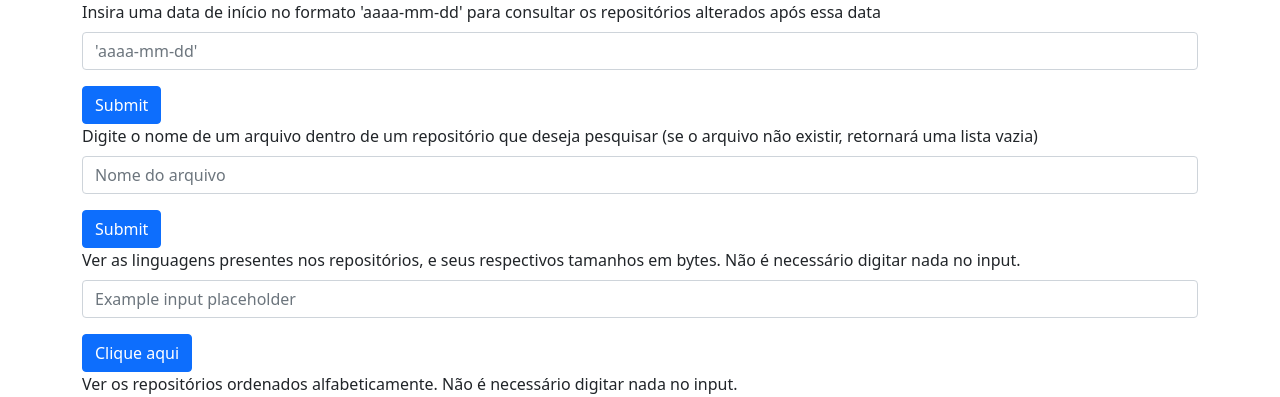
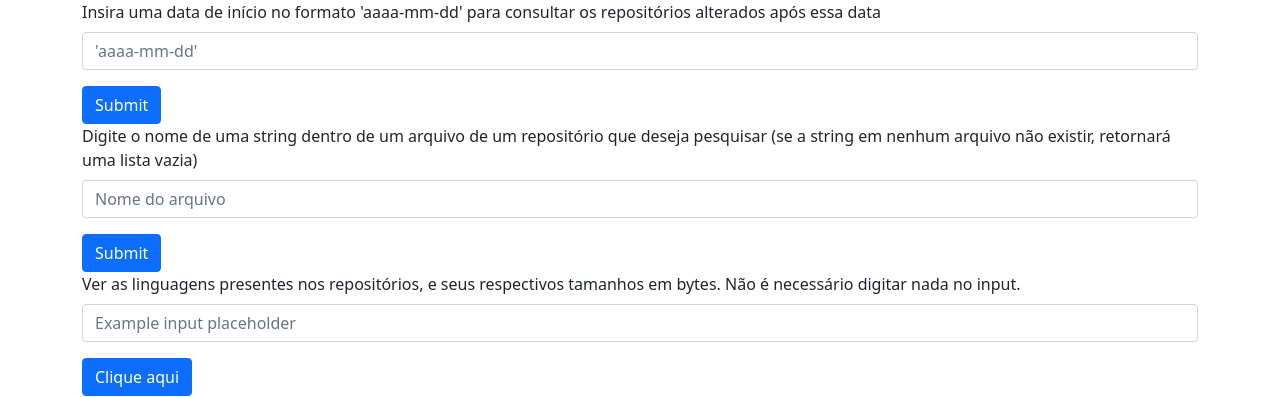
Before and after one commit to viniyan/site, a Flask app: page / in a window 1280 px wide. Shown: the part 112-509 px from the top of the page. Run offline with Flask 2, Linux system fonts and the light colour scheme; parts of the project's set-up code (start-up, migrations or seed data) failed here and were passed over.

Commit message:
UPDATE
Atualização de labels

```diff
--- a/templates/homepage.html
+++ b/templates/homepage.html
@@ -78,7 +78,7 @@
 
             <form action="{{ url_for('handle_content') }}" method="post">
                 <div class="mb-3">
-                    <label for="formGroupExampleInput" class="form-label">Digite o nome de um arquivo dentro de um repositório que deseja pesquisar (se o arquivo não existir, retornará uma lista vazia)</label>
+                    <label for="formGroupExampleInput" class="form-label">Digite o nome de uma string dentro de um arquivo de um repositório que deseja pesquisar (se a string em nenhum arquivo não existir, retornará uma lista vazia)</label>
                     <input type="text" name='content' class="form-control" id="formGroupExampleInput" placeholder="Nome do arquivo">
                 </div>
                 <button type="submit" class="btn btn-primary">Submit</button>
```
